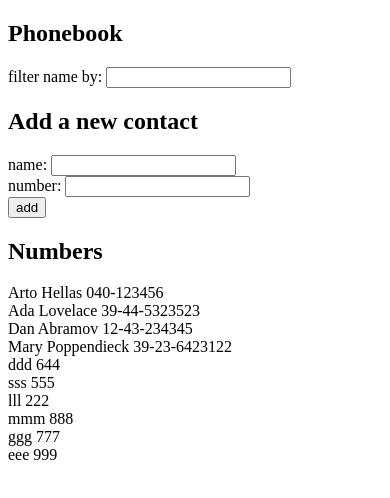
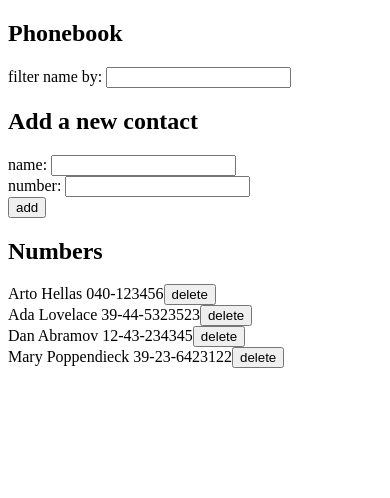
Before and after one commit to Starle21/FullStackOpen-exercises, a React (Create React App) app in the folder part2/phonebook/: page / in a window 390 px wide. Shown: the top 498 px of the page. Built offline with nearby package versions, Linux system fonts and the light colour scheme; data requests are answered from the project's data file.

Commit message:
Part 2.17 Phonebook step9 DELETE

```diff
--- a/part2/phonebook/db.json
+++ b/part2/phonebook/db.json
@@ -19,36 +19,6 @@
       "name": "Mary Poppendieck",
       "number": "39-23-6423122",
       "id": 4
-    },
-    {
-      "name": "ddd",
-      "number": "644",
-      "id": 5
-    },
-    {
-      "name": "sss",
-      "number": "555",
-      "id": 6
-    },
-    {
-      "name": "lll",
-      "number": "222",
-      "id": 7
-    },
-    {
-      "name": "mmm",
-      "number": "888",
-      "id": 8
-    },
-    {
-      "name": "ggg",
-      "number": "777",
-      "id": 9
-    },
-    {
-      "name": "eee",
-      "number": "999",
-      "id": 10
     }
   ]
 }
--- a/part2/phonebook/src/App.js
+++ b/part2/phonebook/src/App.js
@@ -1,12 +1,35 @@
 import React, { useState, useEffect } from 'react';
 import personsService from './services/persons';
 
-const Person = ({ person }) => {
+const Person = ({ person, click }) => {
   return (
     <div>
       {person.name} {person.number}
+      <button onClick={click}>delete</button>
     </div>
   );
+};
+
+const Persons = props => {
+  const filteredPersons = props.persons.filter(person =>
+    person.name.toLowerCase().includes(props.filter)
+  );
+
+  const handleDelete = person => {
+    const result = window.confirm(`Are you sure to delete ${person.name}?`);
+    if (result) {
+      personsService.remove(person.id);
+      props.setPersons(filteredPersons.filter(p => p.id !== person.id));
+    }
+  };
+
+  return filteredPersons.map(person => (
+    <Person
+      key={person.name}
+      person={person}
+      click={() => handleDelete(person)}
+    />
+  ));
 };
 
 const PersonNameFilter = props => {
@@ -44,16 +67,6 @@ const PersonAddNew = props => {
       </div>
     </form>
   );
-};
-
-const Persons = props => {
-  const filteredPersons = props.persons.filter(person =>
-    person.name.toLowerCase().includes(props.filter)
-  );
-
-  return filteredPersons.map(person => (
-    <Person key={person.name} person={person} />
-  ));
 };
 
 const App = () => {
@@ -118,7 +131,7 @@ const App = () => {
       <PersonAddNew submit={addPerson} state={state} />
 
       <h2>Numbers</h2>
-      <Persons persons={persons} filter={filterValue} />
+      <Persons persons={persons} filter={filterValue} setPersons={setPersons} />
     </div>
   );
 };
--- a/part2/phonebook/src/services/persons.js
+++ b/part2/phonebook/src/services/persons.js
@@ -12,6 +12,12 @@ const create = newObject => {
   return request.then(response => response.data);
 };
 
-const obj = { getAll, create };
+const remove = id => {
+  axios.delete(`${baseURL}/${id}`);
+
+  // return request.then(response => response.data);
+};
+
+const obj = { getAll, create, remove };
 
 export default obj;
```
